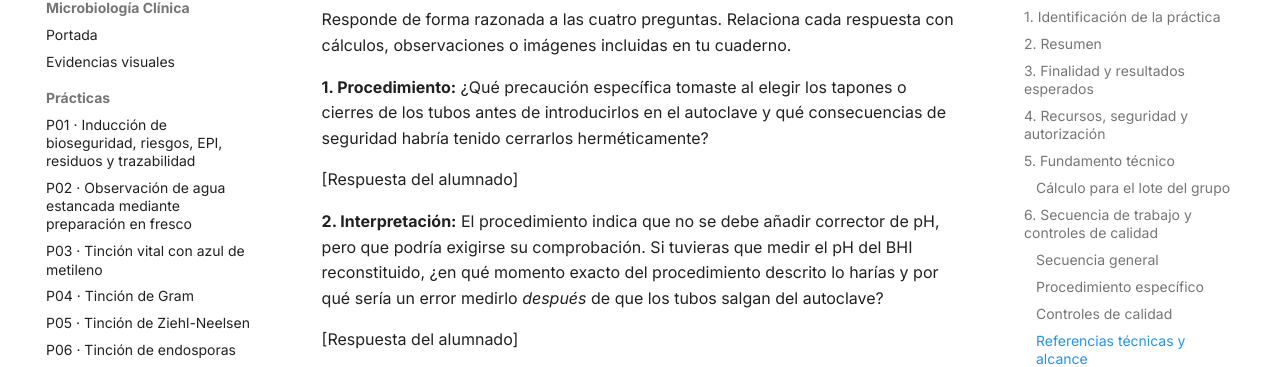
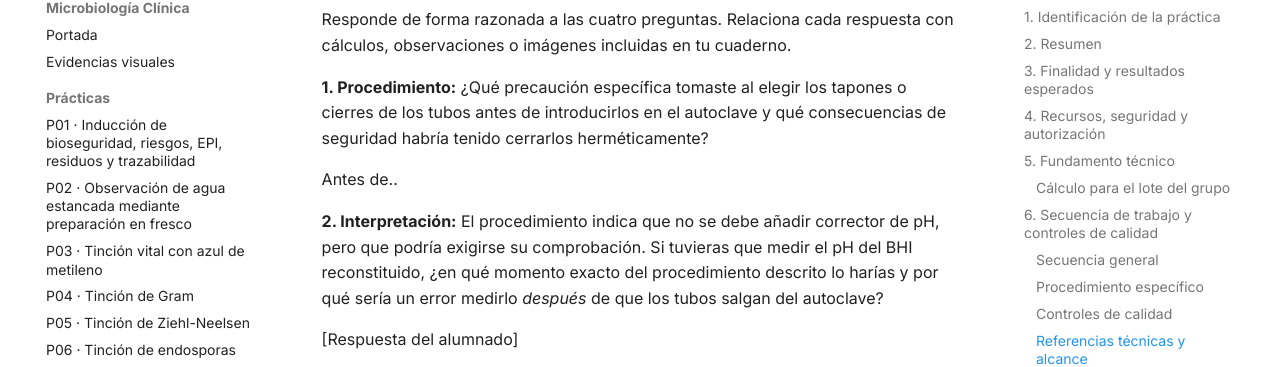
Before and after one commit to aseguror01-source/Cuaderno-Microbiolog-a--Ariadna-Seguro, an MkDocs documentation site: the page built from docs/practicas/P07_Medio_liquido.md, in a window 1280 px wide and 900 px high, scrolled down 15378 px. Shown: the part 91-458 px from the top of the window. Built offline with MkDocs 1.6.1 and Material for MkDocs 9.7.7, drawn with Linux system fonts in a browser that asks for light colours.

Commit message:
Update P07_Medio_liquido.md act

```diff
--- a/docs/practicas/P07_Medio_liquido.md
+++ b/docs/practicas/P07_Medio_liquido.md
@@ -238,7 +238,7 @@ Responde de forma razonada a las cuatro preguntas. Relaciona cada respuesta con
 
 **1. Procedimiento:** ¿Qué precaución específica tomaste al elegir los tapones o cierres de los tubos antes de introducirlos en el autoclave y qué consecuencias de seguridad habría tenido cerrarlos herméticamente?
 
-   [Respuesta del alumnado]
+   Antes de..
 
 **2. Interpretación:** El procedimiento indica que no se debe añadir corrector de pH, pero que podría exigirse su comprobación. Si tuvieras que medir el pH del BHI reconstituido, ¿en qué momento exacto del procedimiento descrito lo harías y por qué sería un error medirlo *después* de que los tubos salgan del autoclave?
 
```
